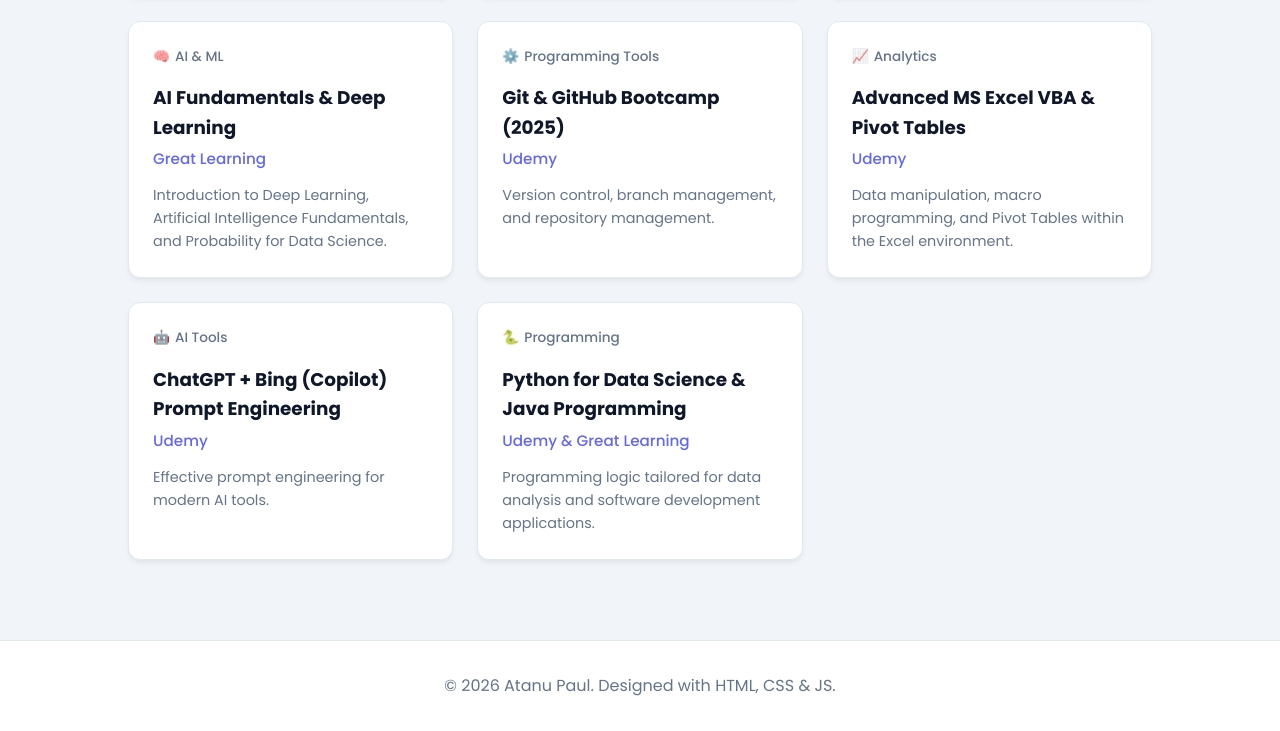
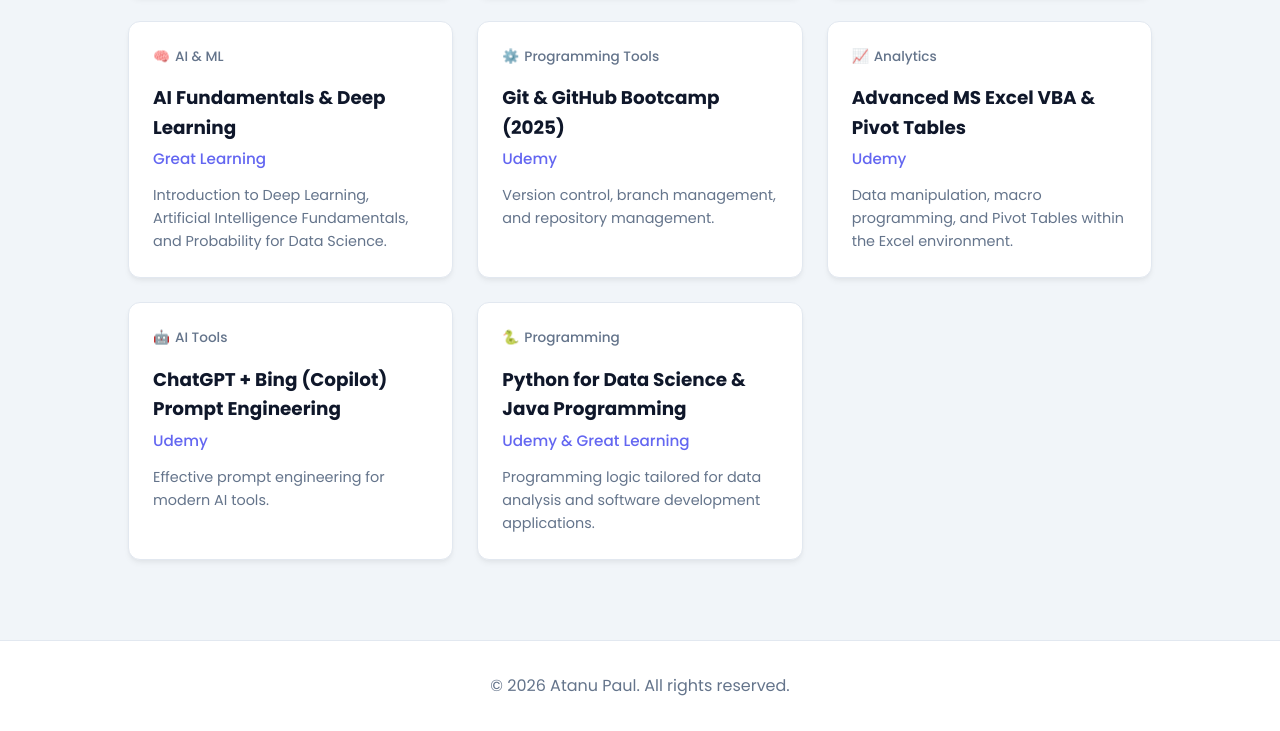
Before and after one commit to paulatanu/portfolio-v2, a plain HTML site: page index.html in a window 1280 px wide. Shown: the part 5712-6443 px from the top of the page. Drawn offline with Linux system fonts and the light colour scheme.

Commit message:
Update index.html

```diff
--- a/index.html
+++ b/index.html
@@ -522,7 +522,7 @@
     </section>
 
     <footer style="text-align: center; padding: 2rem; background: var(--card-bg); color: var(--text-muted); border-top: 1px solid var(--card-border);">
-        <p>&copy; 2026 Atanu Paul. Designed with HTML, CSS & JS.</p>
+        <p>&copy; 2026 Atanu Paul. All rights reserved.</p>
     </footer>
 
     <script>
```
